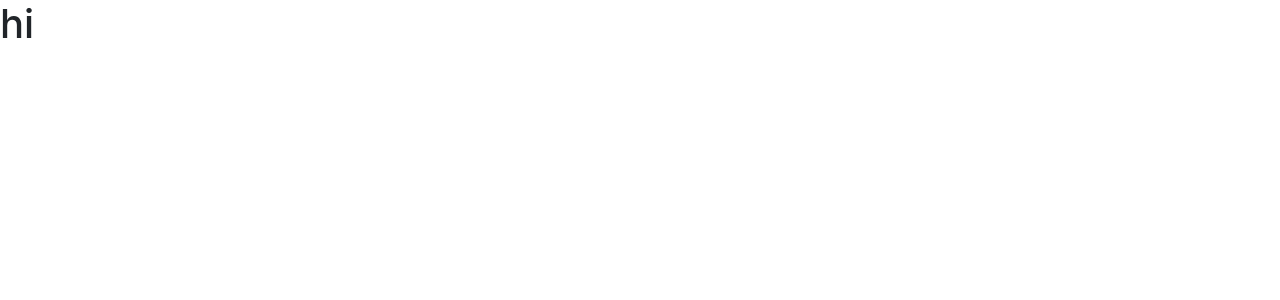
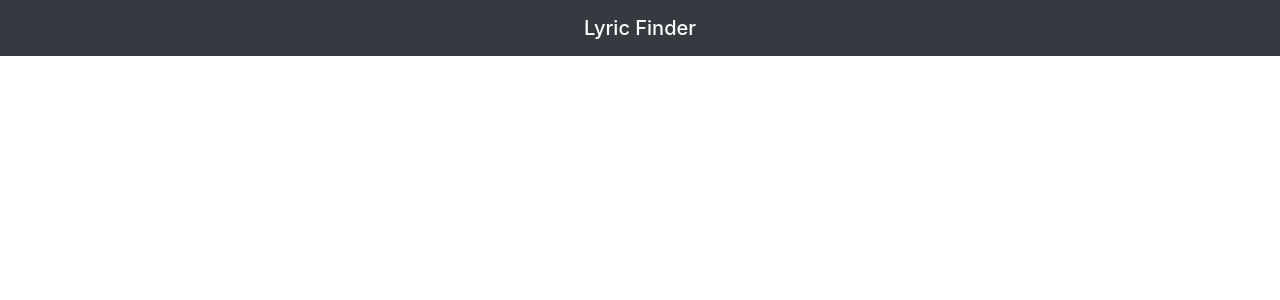
Before and after one commit to jjadeseravla/Find_My_Song, a React (Create React App) app: page / in a window 1280 px wide. Shown: the top 300 px of the page. Built offline with nearby package versions, Linux system fonts and the light colour scheme.

Commit message:
set navbar

```diff
--- a/src/App.js
+++ b/src/App.js
@@ -1,11 +1,13 @@
 import React, { Component } from 'react';
+import Navbar from './components/layout/Navbar';
+
 import './App.css';
 
 class App extends Component {
   render() {
     return (
       <div className="App">
-        <h1> hi </h1>
+        <Navbar/>
       </div>
     );
   }
--- /dev/null
+++ b/src/components/layout/Navbar.js
@@ -0,0 +1,11 @@
+import React from 'react';
+
+const Navbar = () => {
+  return (
+    (<nav className="navbar navbar-dark bg-dark mb-5">
+      <span className="navbar-brand mb-0 h1 mx-auto">Lyric Finder</span>
+    </nav>)
+  )
+};
+
+export default Navbar;
```
